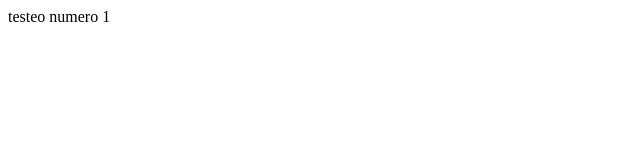
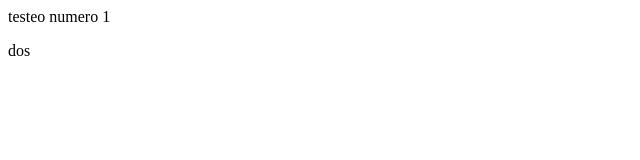
Before and after one commit to TuteOne-A/blog, a plain HTML site: page index.html in a window 1280 px wide. Shown: the full height of the page, 0-640 px from the left. Drawn offline with Linux system fonts and the light colour scheme.

Commit message:
Update index.html

```diff
--- a/index.html
+++ b/index.html
@@ -1,3 +1,4 @@
 <html>
 <p> testeo numero 1
+<p> dos
 </html>
```
